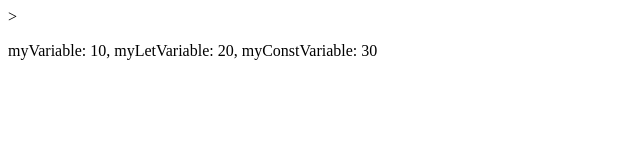
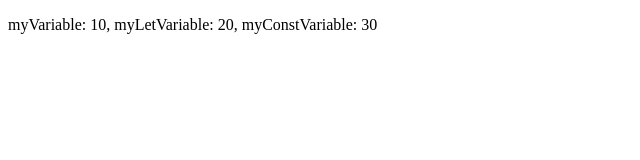
Before and after one commit to Phoenix399/HTML.com, a plain HTML site: page variablesjs.html in a window 1280 px wide. Shown: the whole page, without its empty margins (0-640 px from the left). Drawn offline with Linux system fonts and the light colour scheme.

Commit message:
Update variablesjs.html

```diff
--- a/variablesjs.html
+++ b/variablesjs.html
@@ -1,17 +1,19 @@
 <!DOCTYPE html>
 <html lang="en">
 <head>
+    <meta charset="UTF-8">
     <title>Introduction to Variables</title>
-    </head>
+</head>
 <body>
-    >
-      <p id="result"></p>
-  <script>
-      var myVariable = 10;
-      var myLetVariable = 20;
-      var myConstVariable = 30;
+    <p id="result"></p>
+
+    <script>
+        var myVariable = 10;
+        let myLetVariable = 20;
+        const myConstVariable = 30;
+
         document.getElementById('result').innerHTML =
             `myVariable: ${myVariable}, myLetVariable: ${myLetVariable}, myConstVariable: ${myConstVariable}`;
     </script>
-    </body>
+</body>
 </html>
```
